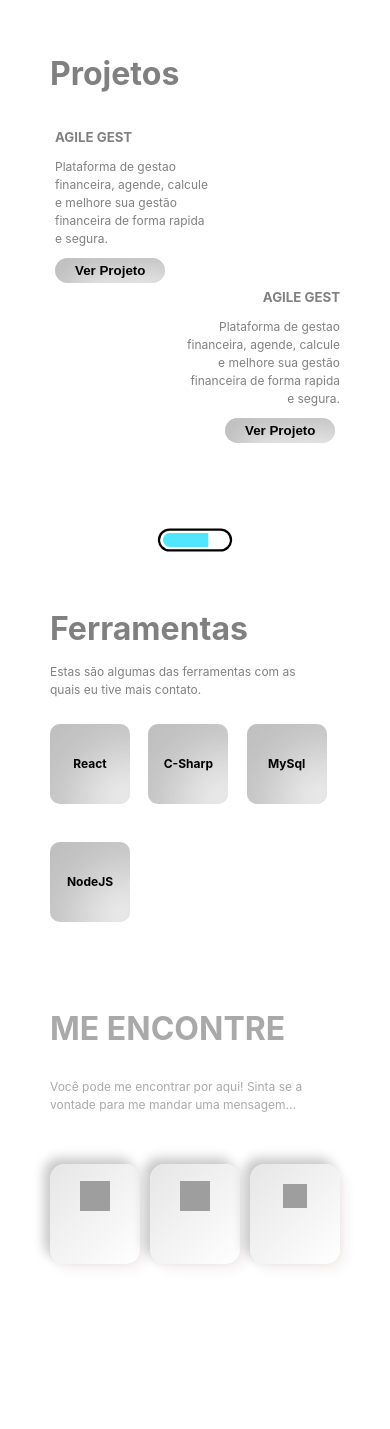
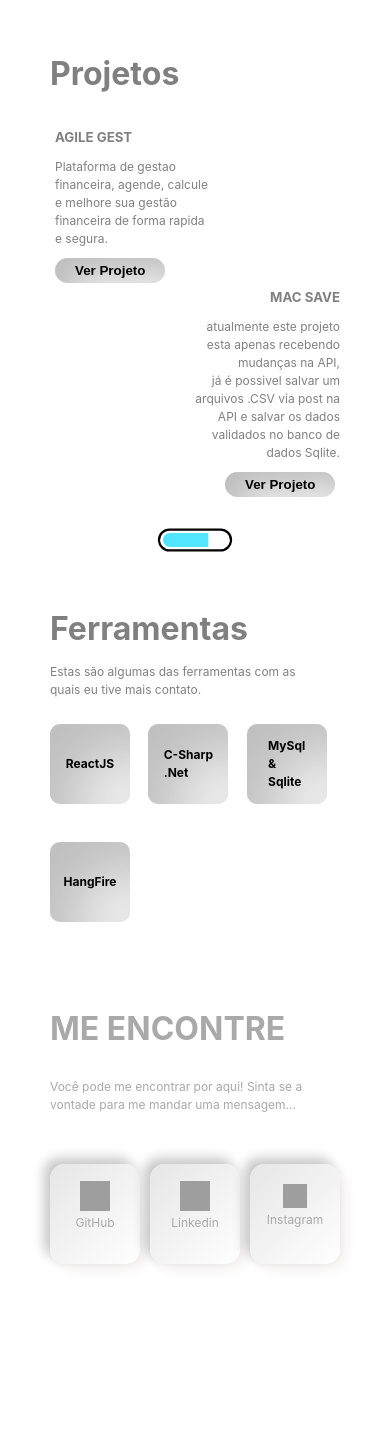
Before and after one commit to matheusjean28/cv, a React (Vite) app: page / in a window 390 px wide. Shown: the part 475-1904 px from the top of the page. Built offline with nearby package versions, Linux system fonts and the light colour scheme; grey boxes are pictures that could not be loaded.

Commit message:
adjusting text

```diff
--- a/src/Components/AboutMe.jsx
+++ b/src/Components/AboutMe.jsx
@@ -15,12 +15,7 @@ export default function AboutMe() {
         <h3>Um Pouco Sobre MIM</h3>
         {BtnMore && (
           <p className="PStl" style={PStl}>
-            Apenas um jovem dedicado a se destacar na esfera de
-            desenvolvimento de software. Inerentemente motivado pelos desafios
-            dinâmicos da tecnologia, meu entusiasmo pelo design gráfico
-            complementa minha abordagem multidisciplinar. Possuo uma
-            criatividade afiada, uma mentalidade de solucionador ágil e uma
-            profunda paixão por compartilhar soluções inovadoras.
+            Sou um jovem determinado a me destacar no mundo do desenvolvimento de software. Minha motivação vem dos desafios que a tecnologia sempre traz. Tenho uma mente criativa afiada, gosto de resolver problemas e tenho uma grande curiosidade em entender como as coisas funcionam, tentando replicá-las à minha maneira. Meu foco é me tornar um desenvolvedor versátil, aproveitando minha habilidade em encontrar soluções para problemas complexos.
           </p>
         )}
         <button
--- a/src/Components/Frameworks.jsx
+++ b/src/Components/Frameworks.jsx
@@ -8,13 +8,14 @@ export default function Frameworks() {
         <h1 className="h1Frame">Ferramentas</h1>
         <p className="PFrameworks">
           Estas são algumas das ferramentas com as quais eu tive mais contato.
+
         </p>
 
         <ul className="UlFrameworks">
-            <li className="LiFrameworks">React</li>
-            <li className="LiFrameworks">C-Sharp</li>
-            <li className="LiFrameworks">MySql</li>
-            <li className="LiFrameworks">NodeJS</li>
+            <li className="LiFrameworks">ReactJS</li>
+            <li className="LiFrameworks">C-Sharp <br/>.Net</li>
+            <li className="LiFrameworks">MySql <br/>&<br/> Sqlite</li>
+            <li className="LiFrameworks">HangFire</li>
         </ul>
       </div>
     </>
--- a/src/Components/Projects.jsx
+++ b/src/Components/Projects.jsx
@@ -18,12 +18,11 @@ export default function Projects() {
           </li>
 
           <li className="LiProjectsRigth">
-            <h5>AGILE GEST</h5>
+            <h5>MAC SAVE</h5>
             <p className="PProjects">
-              Plataforma de gestao financeira, agende, calcule e melhore sua
-              gestão financeira de forma rapida e segura.
+              atualmente este projeto esta apenas recebendo mudanças na API,<br/> já é possivel salvar um arquivos .CSV via post na API e salvar os dados validados no banco de dados Sqlite.
             </p>
-            <button className="BtnProjects  "><a href="https://github.com/matheusjean28">{"Ver Projeto"}</a></button>
+            <button className="BtnProjects  "><a href="https://github.com/matheusjean28/mac_register">{"Ver Projeto"}</a></button>
           </li>
         </ul>
       </div>
--- a/src/Components/Styles/StylesFindMe.css
+++ b/src/Components/Styles/StylesFindMe.css
@@ -70,4 +70,8 @@
         height: inherit;
         gap: 10px;
       }
+       .PFindMe {
+        opacity: 1;
+        transform: translateY(0);
+      }
 }
```
